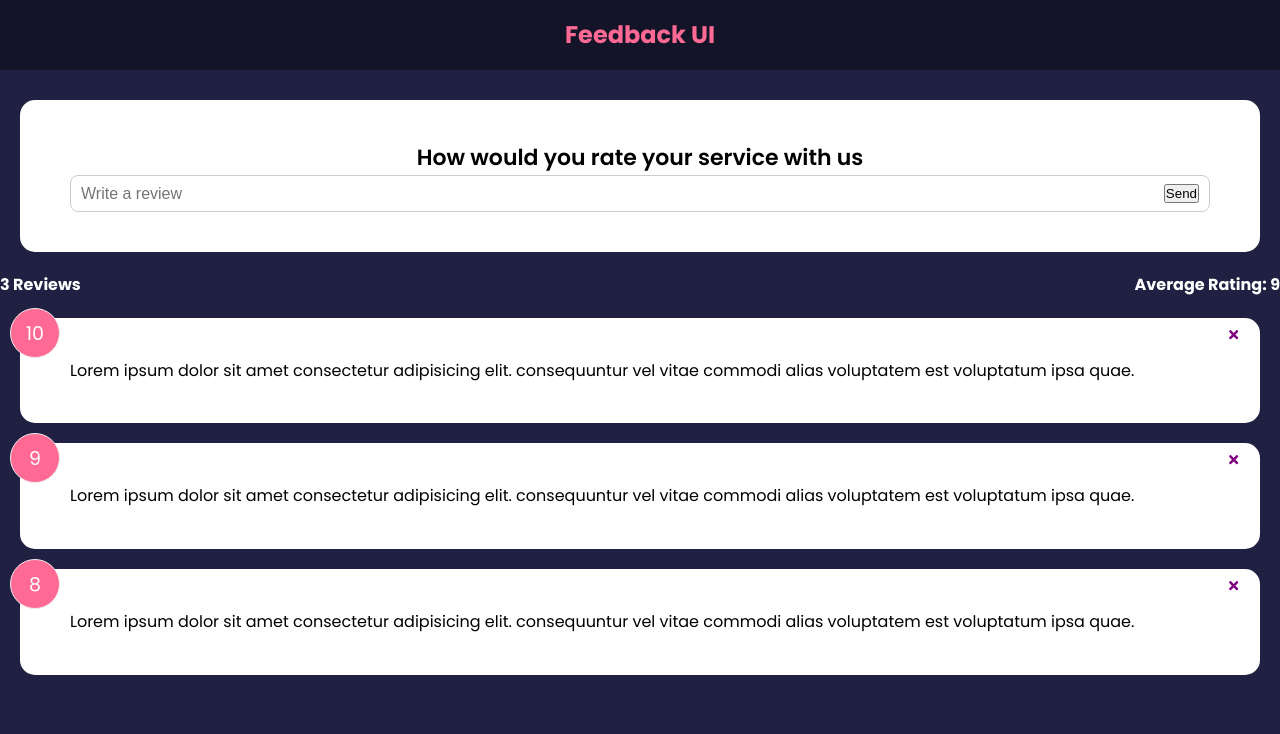
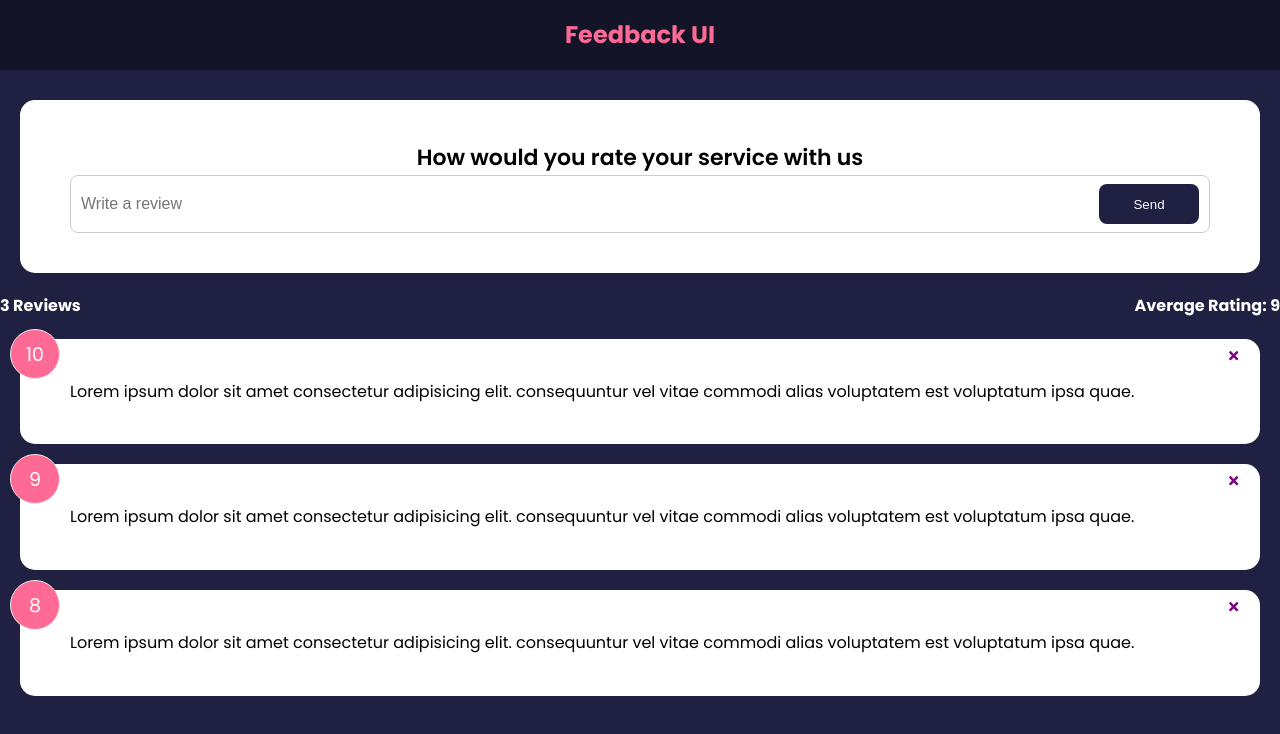
Before and after one commit to diebanz/Feedback_App, a React (Create React App) app: page / in a window 1280 px wide. Shown: the top 734 px of the page. Built offline with nearby package versions, Linux system fonts and the light colour scheme.

Commit message:
Button component

```diff
--- /dev/null
+++ b/src/UI/Button.jsx
@@ -0,0 +1,29 @@
+import React from "react";
+import PropTypes from "prop-types";
+
+function Button({ children, version, type, isDisabled }) {
+    return (
+        <button
+            type={type}
+            disabled={isDisabled}
+            className={`btn btn-${version}`}
+        >
+            {children}
+        </button>
+    );
+}
+
+Button.defaultProps = {
+    version: "primary",
+    type: "button",
+    isDisabled: false,
+};
+
+Button.propTypes = {
+    children: PropTypes.node.isRequired,
+    version: PropTypes.string,
+    type: PropTypes.string,
+    isDisabled: PropTypes.bool,
+};
+
+export default Button;
--- a/src/components/FeedbackForm.jsx
+++ b/src/components/FeedbackForm.jsx
@@ -1,6 +1,7 @@
 import React from "react";
 import { useState } from "react";
 import Card from "../UI/Card";
+import Button from "../UI/Button";
 
 function FeedbackForm() {
     const [text, setText] = useState("");
@@ -21,7 +22,7 @@ function FeedbackForm() {
                         placeholder="Write a review"
                         value={text}
                     />
-                    <button type="submit">Send</button>
+                    <Button type="submit">Send</Button>
                 </div>
             </form>
         </Card>
```
